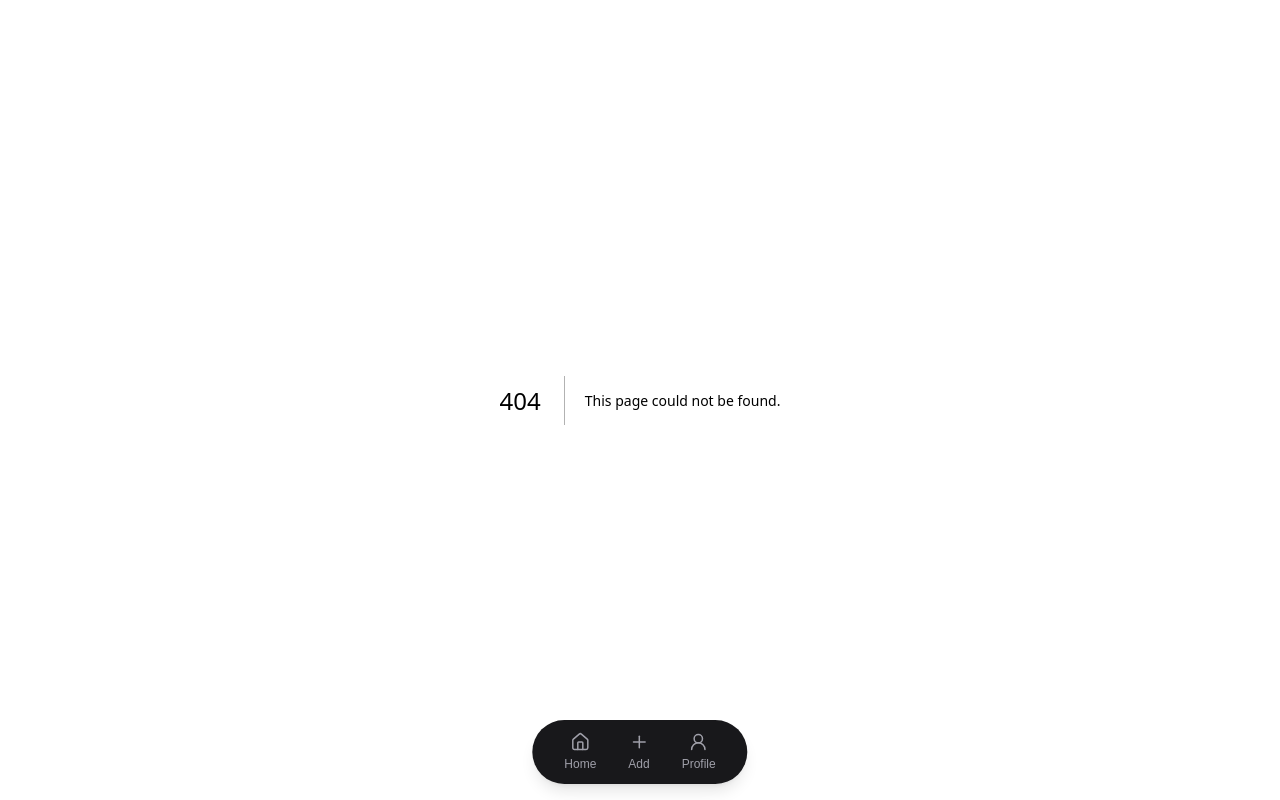
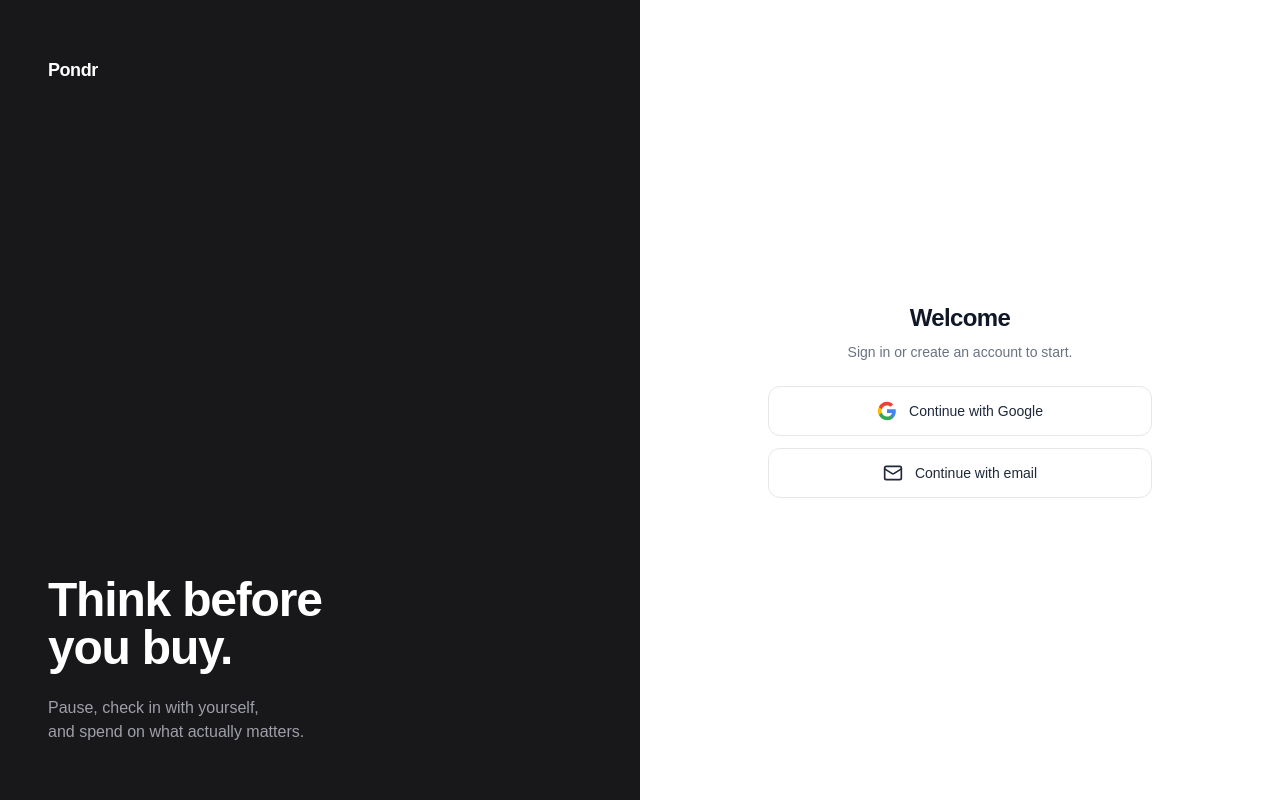
Before and after one commit to Elfachry/Pondr, a Next.js app: page /login in a window 1280 px wide. Before the commit this address had no page. Built offline with nearby package versions, Linux system fonts and the light colour scheme.

Commit message:
add login page

```diff
--- /dev/null
+++ b/app/(app)/layout.tsx
@@ -0,0 +1,13 @@
+import { Suspense } from "react";
+import BottomNav from "@/components/navigation/BottomNav";
+
+export default function AppLayout({ children }: { children: React.ReactNode }) {
+  return (
+    <>
+      <div className="mx-auto max-w-3xl min-h-screen">{children}</div>
+      <Suspense fallback={null}>
+        <BottomNav />
+      </Suspense>
+    </>
+  );
+}
--- /dev/null
+++ b/app/(auth)/layout.tsx
@@ -0,0 +1,7 @@
+export default function AuthLayout({
+  children,
+}: {
+  children: React.ReactNode;
+}) {
+  return <div className="min-h-screen">{children}</div>;
+}
--- /dev/null
+++ b/app/(auth)/login/page.tsx
@@ -0,0 +1,176 @@
+"use client";
+
+import { useState } from "react";
+import { ChevronLeft, Mail } from "lucide-react";
+
+type Step = "choose" | "email" | "sent";
+
+function GoogleIcon() {
+  return (
+    <svg viewBox="0 0 24 24" aria-hidden className="size-5">
+      <path
+        fill="#4285F4"
+        d="M22.56 12.25c0-.78-.07-1.53-.2-2.25H12v4.26h5.92c-.26 1.37-1.04 2.53-2.21 3.31v2.77h3.57c2.08-1.92 3.28-4.74 3.28-8.09z"
+      />
+      <path
+        fill="#34A853"
+        d="M12 23c2.97 0 5.46-.98 7.28-2.66l-3.57-2.77c-.98.66-2.23 1.06-3.71 1.06-2.86 0-5.29-1.93-6.16-4.53H2.18v2.84C3.99 20.53 7.7 23 12 23z"
+      />
+      <path
+        fill="#FBBC05"
+        d="M5.84 14.09c-.22-.66-.35-1.36-.35-2.09s.13-1.43.35-2.09V7.07H2.18C1.43 8.55 1 10.22 1 12s.43 3.45 1.18 4.93l2.85-2.22.81-.62z"
+      />
+      <path
+        fill="#EA4335"
+        d="M12 5.38c1.62 0 3.06.56 4.21 1.64l3.15-3.15C17.45 2.09 14.97 1 12 1 7.7 1 3.99 3.47 2.18 7.07l3.66 2.84c.87-2.6 3.3-4.53 6.16-4.53z"
+      />
+    </svg>
+  );
+}
+
+export default function LoginPage() {
+  const [step, setStep] = useState<Step>("choose");
+  const [email, setEmail] = useState("");
+
+  function handleGoogle() {
+    // TODO (backend): start Google sign-in
+    console.log("Google sign-in");
+  }
+
+  function handleEmailSubmit(e: React.FormEvent<HTMLFormElement>) {
+    e.preventDefault();
+    // TODO (backend): send the sign-in email (add loading + error state)
+    console.log("Email sign-in:", email);
+    setStep("sent");
+  }
+
+  function reset() {
+    setStep("choose");
+    setEmail("");
+  }
+
+  const inputClass =
+    "w-full rounded-xl border border-gray-200 bg-white px-4 py-3 text-sm outline-none transition focus:border-gray-900 focus:ring-2 focus:ring-gray-100 placeholder:text-gray-400";
+
+  const outlineButton =
+    "flex w-full items-center justify-center gap-3 rounded-xl border border-gray-200 bg-white px-5 py-3.5 text-sm font-medium text-gray-800 transition hover:border-gray-400 active:scale-[0.99]";
+
+  return (
+    <main className="grid min-h-screen md:grid-cols-2">
+      {/* Left: hero section */}
+      <section className="flex flex-col justify-between gap-8 bg-zinc-900 px-6 py-8 text-white md:px-12 md:py-14">
+        <p className="text-lg font-semibold tracking-tight">Pondr</p>
+
+        <div className="space-y-6">
+          <h1 className="text-3xl font-semibold tracking-tight md:text-5xl">
+            Think before
+            <br />
+            you buy.
+          </h1>
+          <p className="max-w-md text-sm text-zinc-400 md:text-base">
+            Pause, check in with yourself,
+            <br />
+            and spend on what actually matters.
+          </p>
+        </div>
+      </section>
+
+      {/* Right: sign in */}
+      <section className="flex items-center justify-center px-6 py-10 md:px-12">
+        <div className="w-full max-w-sm space-y-6">
+          {step === "choose" && (
+            <>
+              <div className="text-center">
+                <h2 className="text-2xl font-semibold tracking-tight text-gray-900">
+                  Welcome
+                </h2>
+                <p className="mt-2 text-sm text-gray-500">
+                  Sign in or create an account to start.
+                </p>
+              </div>
+
+              <div className="space-y-3">
+                <button
+                  type="button"
+                  onClick={handleGoogle}
+                  className={outlineButton}
+                >
+                  <GoogleIcon />
+                  Continue with Google
+                </button>
+
+                <button
+                  type="button"
+                  onClick={() => setStep("email")}
+                  className={outlineButton}
+                >
+                  <Mail size={20} />
+                  Continue with email
+                </button>
+              </div>
+            </>
+          )}
+
+          {step === "email" && (
+            <>
+              <button
+                type="button"
+                onClick={reset}
+                className="-ml-2 flex items-center gap-1 rounded-full py-2 pl-2 pr-3 text-sm text-gray-500 transition hover:bg-gray-100 hover:text-gray-900"
+              >
+                <ChevronLeft size={18} />
+                Back
+              </button>
+
+              <h2 className="text-2xl font-semibold tracking-tight text-gray-900">
+                What&apos;s your email?
+              </h2>
+
+              <form onSubmit={handleEmailSubmit} className="space-y-3">
+                <label htmlFor="email" className="sr-only">
+                  Email
+                </label>
+                <input
+                  id="email"
+                  type="email"
+                  autoComplete="email"
+                  autoFocus
+                  value={email}
+                  onChange={(e) => setEmail(e.target.value)}
+                  placeholder="you@example.com"
+                  className={inputClass}
+                  required
+                />
+                <button
+                  type="submit"
+                  className="w-full rounded-xl bg-zinc-900 px-5 py-3.5 text-sm font-medium text-white transition hover:bg-gray-700 active:scale-[0.99]"
+                >
+                  Continue
+                </button>
+              </form>
+            </>
+          )}
+
+          {step === "sent" && (
+            <div className="space-y-4">
+              <h2 className="text-2xl font-semibold tracking-tight text-gray-900">
+                Check your inbox
+              </h2>
+              <p className="text-sm text-gray-500">
+                We sent a sign-in link to{" "}
+                <span className="font-medium text-gray-800">{email}</span>.
+              </p>
+              <button
+                type="button"
+                onClick={reset}
+                className="text-sm text-gray-600 underline hover:text-gray-900"
+              >
+                Use a different email
+              </button>
+            </div>
+          )}
+        </div>
+      </section>
+    </main>
+  );
+}
--- a/app/layout.tsx
+++ b/app/layout.tsx
@@ -1,9 +1,6 @@
-import { Suspense } from "react";
 import type { Metadata } from "next";
 import { Geist, Geist_Mono } from "next/font/google";
 import "./globals.css";
-
-import BottomNav from "@/components/navigation/BottomNav";
 
 const geistSans = Geist({
   variable: "--font-geist-sans",
@@ -16,8 +13,8 @@ const geistMono = Geist_Mono({
 });
 
 export const metadata: Metadata = {
-  title: "Create Next App",
-  description: "Generated by create next app",
+  title: "Pondr",
+  description: "Think before you buy.",
 };
 
 export default function RootLayout({ children }: LayoutProps<"/">) {
@@ -26,12 +23,7 @@ export default function RootLayout({ children }: LayoutProps<"/">) {
       lang="en"
       className={`${geistSans.variable} ${geistMono.variable} h-full antialiased`}
     >
-      <body>
-        <div className="mx-auto max-w-3xl min-h-screen">{children}</div>
-        <Suspense fallback={null}>
-          <BottomNav />
-        </Suspense>
-      </body>
+      <body>{children}</body>
     </html>
   );
 }
```
Also changed, not shown: src/components/result/ResultView.tsx (+6 -6 lines), app/(app)/add/page.tsx (renamed from app/add/page.tsx), app/(app)/items/[itemId]/check-in/page.tsx (renamed from app/items/[itemId]/check-in/page.tsx), app/(app)/items/[itemId]/result/page.tsx (renamed from app/items/[itemId]/result/page.tsx), app/(app)/page.tsx (renamed from app/page.tsx), app/(app)/profile/page.tsx (renamed from app/profile/page.tsx).
